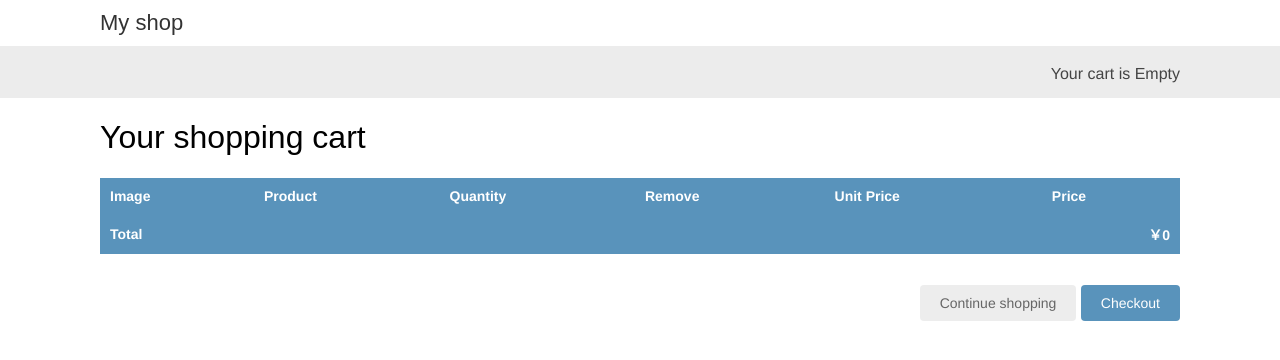
After one commit to MrLalala/MyShop, a Django app: page /cart/ in a window 1280 px wide. The commit adds this page. Shown: the top 360 px of the page. Run offline with Django 3.2, Linux system fonts and the light colour scheme.

Commit message:
实现了购物车系统。添加了上下文处理器。

```diff
--- /dev/null
+++ b/cart/admin.py
@@ -0,0 +1,6 @@
+# -*- coding: utf-8 -*-
+from __future__ import unicode_literals
+
+from django.contrib import admin
+
+# Register your models here.
--- /dev/null
+++ b/cart/cart.py
@@ -0,0 +1,102 @@
+# coding:utf-8
+from decimal import Decimal
+from django.conf import settings
+from shop.models import Product
+
+
+class Cart(object):
+    def __init__(self, request):
+        """
+        初始化一个购物车对象
+        当全局中不存在购物车时，新建一个购物车；
+        当全局中已存在购物车时，指向的就是已存在的购物车
+        :param request: request请求
+        """
+        self.session = request.session
+        # 这句话是指从session中获取名字为XXX的值
+        cart = self.session.get(settings.CART_SESSION_ID)
+        # 如果没有，就将其初始化为一个空字典
+        if not cart:
+            # 保存一个空的字典在settings中
+            # 原理基于Python字典的浅拷贝。
+            cart = self.session[settings.CART_SESSION_ID] = {}
+        self.cart = cart
+
+    def save(self):
+        """
+        保存购物车的更改
+        :return: None
+        """
+        self.session[settings.CART_SESSION_ID] = self.cart
+        # 更改session的修改标记
+        self.session.modified = True
+
+    def add(self, product, quantity=1, update_quality=False):
+        """
+        购物车添加商品
+        :param product:商品
+        :param quantity: 数量
+        :param update_quality:是否为更新后的数量，默认为否
+        :return: None
+        """
+        product_id = str(product.id)
+        if product_id not in self.cart:
+            # 建立一个用于保存商品单价和数量的二级字典
+            self.cart[product_id] = {
+                'quantity': 0,
+                'price': str(product.price),
+            }
+        if update_quality:
+            self.cart[product_id]['quantity'] = quantity
+        else:
+            self.cart[product_id]['quantity'] += quantity
+        self.save()
+
+    def remove(self, product):
+        """
+        移除商品
+        :param product:商品ID
+        :return: None
+        """
+        product_id = str(product.id)
+        if product_id in self.cart:
+            del self.cart[product_id]
+            self.save()
+
+    def __iter__(self):
+        """
+        建立生成器来遍历Cart中的products
+        :return: None
+        """
+        product_ids = self.cart.keys()
+        products = Product.objects.filter(id__in=product_ids)
+        for product in products:
+            # 为商品添加新的字段product，值为product对象
+            self.cart[str(product.id)]['product'] = product
+        # 这里的item即为保存商品数据的二级字典
+        for item in self.cart.values():
+            # 将字符串转换为Decimal类型的数据
+            item['price'] = Decimal(item['price'])
+            item['total_price'] = item['price'] * item['quantity']
+            # 通过yield返回这个product对象。
+            yield item
+
+    def __len__(self):
+        """
+        :return: 购物车内的商品总数量
+        """
+        return sum(item['quantity'] for item in self.cart.values())
+
+    def get_total_price(self):
+        """
+        :return: 购物车的价格总和
+        """
+        return sum(item['quantity'] * Decimal(item['price']) for item in self.cart.values())
+
+    def clear(self):
+        """
+        清空购物车
+        :return: None
+        """
+        del self.session[settings.CART_SESSION_ID]
+        self.session.modified = True
--- /dev/null
+++ b/cart/context_processors.py
@@ -0,0 +1,7 @@
+# coding: utf-8
+
+from .cart import Cart
+
+
+def cart(request):
+    return {'cart': Cart(request)}
--- /dev/null
+++ b/cart/forms.py
@@ -0,0 +1,22 @@
+# coding: utf-8
+
+from django import forms
+
+PRODUCT_QUALITY_CHOICES = [(i, str(i)) for i in range(1, 21)]
+
+
+class CartAddForm(forms.Form):
+    """
+    展现一个购物车表单。
+    """
+    # 限定取值范围在1-20之间
+    quantity = forms.TypedChoiceField(
+        choices=PRODUCT_QUALITY_CHOICES,
+        coerce=int
+    )
+    # 是否为更新值？？和Cart类中的update相关。后期补充作用。
+    update = forms.BooleanField(
+        required=False,
+        initial=False,
+        widget=forms.HiddenInput
+    )
--- /dev/null
+++ b/cart/models.py
@@ -0,0 +1,6 @@
+# -*- coding: utf-8 -*-
+from __future__ import unicode_literals
+
+from django.db import models
+
+# Create your models here.
--- /dev/null
+++ b/cart/templates/cart/detail.html
@@ -0,0 +1,62 @@
+{% extends 'shop/base.html' %}
+{% load static %}
+
+{% block title %}
+U shopping cart
+{% endblock %}
+
+{% block content %}
+<h1>Your shopping cart</h1>
+    <table class="cart">
+        <thead>
+            <tr>
+                <th>Image</th>
+                <th>Product</th>
+                <th>Quantity</th>
+                <th>Remove</th>
+                <th>Unit Price</th>
+                <th>Price</th>
+            </tr>
+        </thead>
+        <tbody>
+        {% for item in cart %}
+            {% with item.product as product %}
+            <tr>
+                <td>
+                    <a href="{{ product.get_absolute_url }}">
+                        <img src="
+                        {% if product.image %}
+                            {{ product.image.url }}
+                        {% else %}
+                            {% static 'img/no_image.png' %}
+                        {% endif %}
+                        " alt="">
+                    </a>
+                </td>
+                <td>{{ product.name }}</td>
+                <td>
+                    <form action="{% url 'cart:cart_add' product.id %}" method="post">
+                        {{ item.update_quantity_form.quantity }}
+                        {{ item.update_quantity_form.update }}
+                        <input type="submit" value="Update">
+                        {% csrf_token %}
+                    </form>
+                </td>
+                <td><a href="{% url 'cart:cart_remove' product.id %}">Remove</a></td>
+                <td class="num">￥{{ item.price }}</td>
+                <td class="num">￥{{ item.total_price }}</td>
+            </tr>
+            {% endwith %}
+        {% endfor %}
+            <tr class="total">
+                <td>Total</td>
+                <td colspan="4"></td>
+                <td class="num">￥{{ cart.get_total_price }}</td>
+            </tr>
+        </tbody>
+    </table>
+    <p class="text-right">
+        <a href="{% url 'shop:product_list' %}" class="button light">Continue shopping</a>
+        <a href="#" class="button">Checkout</a>
+    </p>
+{% endblock %}
--- /dev/null
+++ b/cart/tests.py
@@ -0,0 +1,6 @@
+# -*- coding: utf-8 -*-
+from __future__ import unicode_literals
+
+from django.test import TestCase
+
+# Create your tests here.
--- /dev/null
+++ b/cart/urls.py
@@ -0,0 +1,9 @@
+# coding: utf-8
+from django.conf.urls import url
+from . import views
+
+urlpatterns = [
+    url(r'^$', views.cart_detail, name='cart_detail'),
+    url(r'^add/(?P<product_id>\d+)/$', views.cart_add, name='cart_add'),
+    url(r'^remove/(?P<product_id>\d+)/$', views.cart_remove, name='cart_remove'),
+]
--- /dev/null
+++ b/cart/views.py
@@ -0,0 +1,40 @@
+# -*- coding: utf-8 -*-
+from __future__ import unicode_literals
+
+from django.shortcuts import render, redirect, get_object_or_404
+from django.views.decorators.http import require_POST
+from shop.models import Product
+from .cart import Cart
+from .forms import CartAddForm
+
+
+@require_POST
+def cart_add(request, product_id):
+    cart = Cart(request)
+    product = get_object_or_404(Product, id=product_id)
+    form = CartAddForm(request.POST)
+    if form.is_valid():
+        cd = form.cleaned_data
+        cart.add(product=product,
+                 quantity=cd['quantity'],
+                 update_quality=cd['update'])
+    return redirect("cart:cart_detail")
+
+
+def cart_remove(request, product_id):
+    cart = Cart(request)
+    product = get_object_or_404(Product, id=product_id)
+    cart.remove(product)
+    return redirect('cart:cart_detail')
+
+
+def cart_detail(request):
+    cart = Cart(request)
+    for item in cart:
+        item['update_quantity_form'] = CartAddForm(
+            initial={'quantity': item['quantity'],
+                     'update': True}
+        )
+    return render(request, 'cart/detail.html', {'cart': cart, })
+
+# Create your views here.
--- a/myshop/settings.py
+++ b/myshop/settings.py
@@ -38,6 +38,7 @@ INSTALLED_APPS = [
     'django.contrib.messages',
     'django.contrib.staticfiles',
     'shop',
+    'cart'
 ]
 
 MIDDLEWARE = [
@@ -64,6 +65,7 @@ TEMPLATES = [
                 'django.template.context_processors.request',
                 'django.contrib.auth.context_processors.auth',
                 'django.contrib.messages.context_processors.messages',
+                'cart.context_processors.cart',
             ],
         },
     },
@@ -124,3 +126,5 @@ STATIC_ROOT = os.path.join(BASE_DIR, 'common_static')
 
 MEDIA_URL = '/media/'
 MEDIA_ROOT = os.path.join(BASE_DIR, 'media')
+
+CART_SESSION_ID = 'cart'
--- a/myshop/urls.py
+++ b/myshop/urls.py
@@ -20,6 +20,7 @@ from django.conf.urls.static import static
 
 urlpatterns = [
     url(r'^admin/', admin.site.urls),
+    url(r'^cart/', include('cart.urls', namespace='cart')),
     url(r'^', include('shop.urls', namespace='shop')),
 ]
 
--- a/shop/templates/shop/base.html
+++ b/shop/templates/shop/base.html
@@ -12,7 +12,17 @@
     </div>
     <div id="subheader">
         <div class="cart">
-            Your cart is empty.
+            {% with total_items=cart|length %}
+                {% if cart|length %}
+                    Your cart:
+                    <a href="{% url 'cart:cart_detail' %}">
+                    {{ total_items }} item{{ total_items|pluralize }}
+                    ,￥{{ cart.get_total_price }}
+                    </a>
+                {% else %}
+                    Your cart is Empty
+                {% endif %}
+            {% endwith %}
         </div>
     </div>
     <div id="content">
--- a/shop/templates/shop/product/detail.html
+++ b/shop/templates/shop/product/detail.html
@@ -16,7 +16,8 @@
         <h1>{{ product.name }}</h1>
         <h2><a href="{{ product.category.get_absolute_url }}">{{ product.category }}</a></h2>
         <p class="price">￥{{ product.price }}</p>
-        <form action="#" method="post">
+        <form action="{% url 'cart:cart_add' product.id %}" method="post">
+            {{ cart_product_form }}
             {% csrf_token %}
             <input type="submit" value="Add to cart">
         </form>
--- a/shop/views.py
+++ b/shop/views.py
@@ -3,6 +3,7 @@ from __future__ import unicode_literals
 
 from django.shortcuts import render, get_object_or_404
 from .models import Category, Product
+from cart.forms import CartAddForm
 
 
 def product_list(request, category_slug=None):
@@ -19,6 +20,9 @@ def product_list(request, category_slug=None):
 
 def product_detail(request, id, slug):
     product = get_object_or_404(Product, id=id, slug=slug, available=True)
-    return render(request, 'shop/product/detail.html', {'product': product})
+    cart_product_form = CartAddForm()
+    return render(request, 'shop/product/detail.html',
+                  {'product': product,
+                   'cart_product_form': cart_product_form})
 
 # Create your views here.
```
Also changed, not shown: cart/apps.py (added, +8 -0 lines), cart/__init__.py (added), cart/migrations/__init__.py (added), db.sqlite3.
